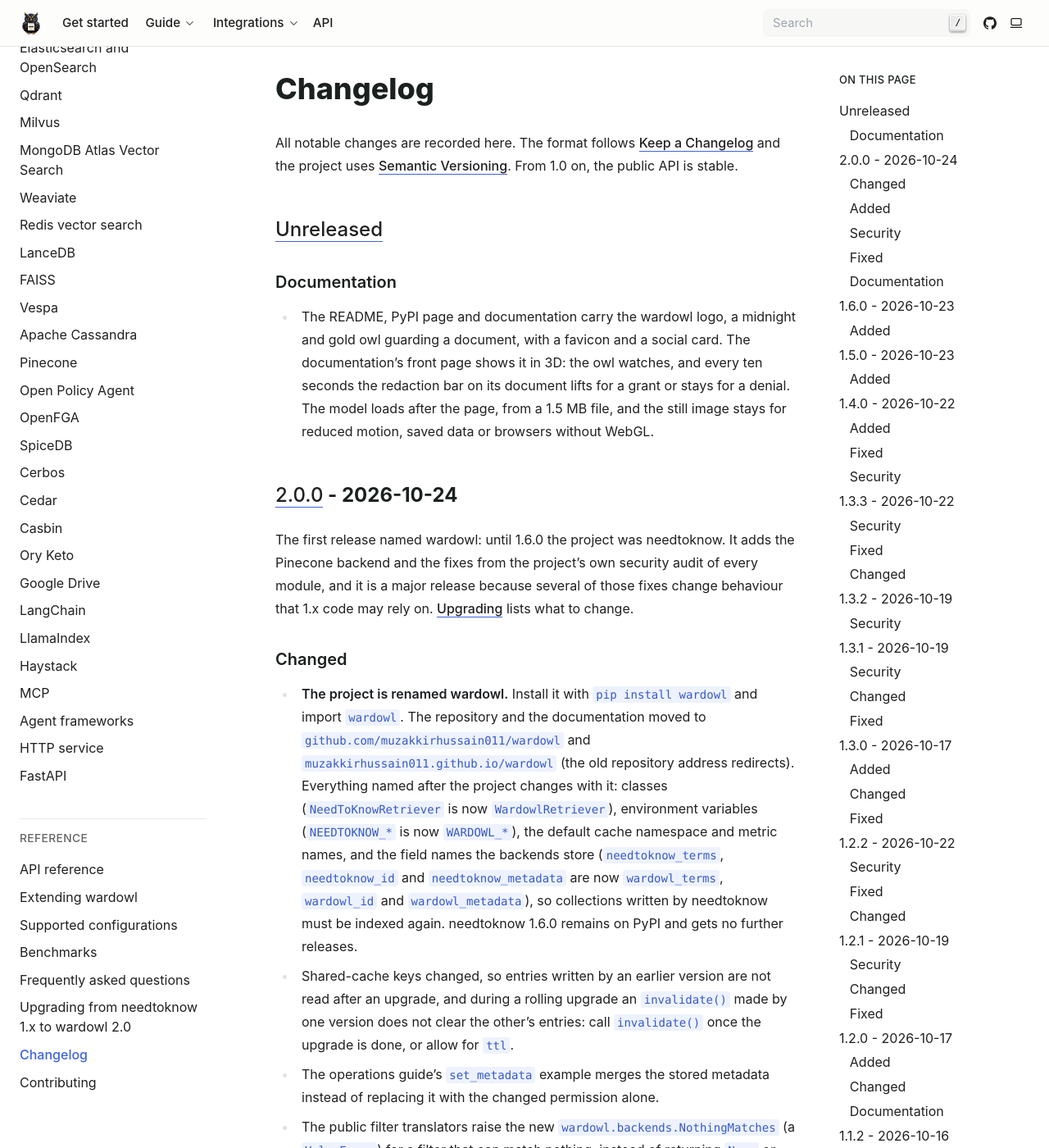
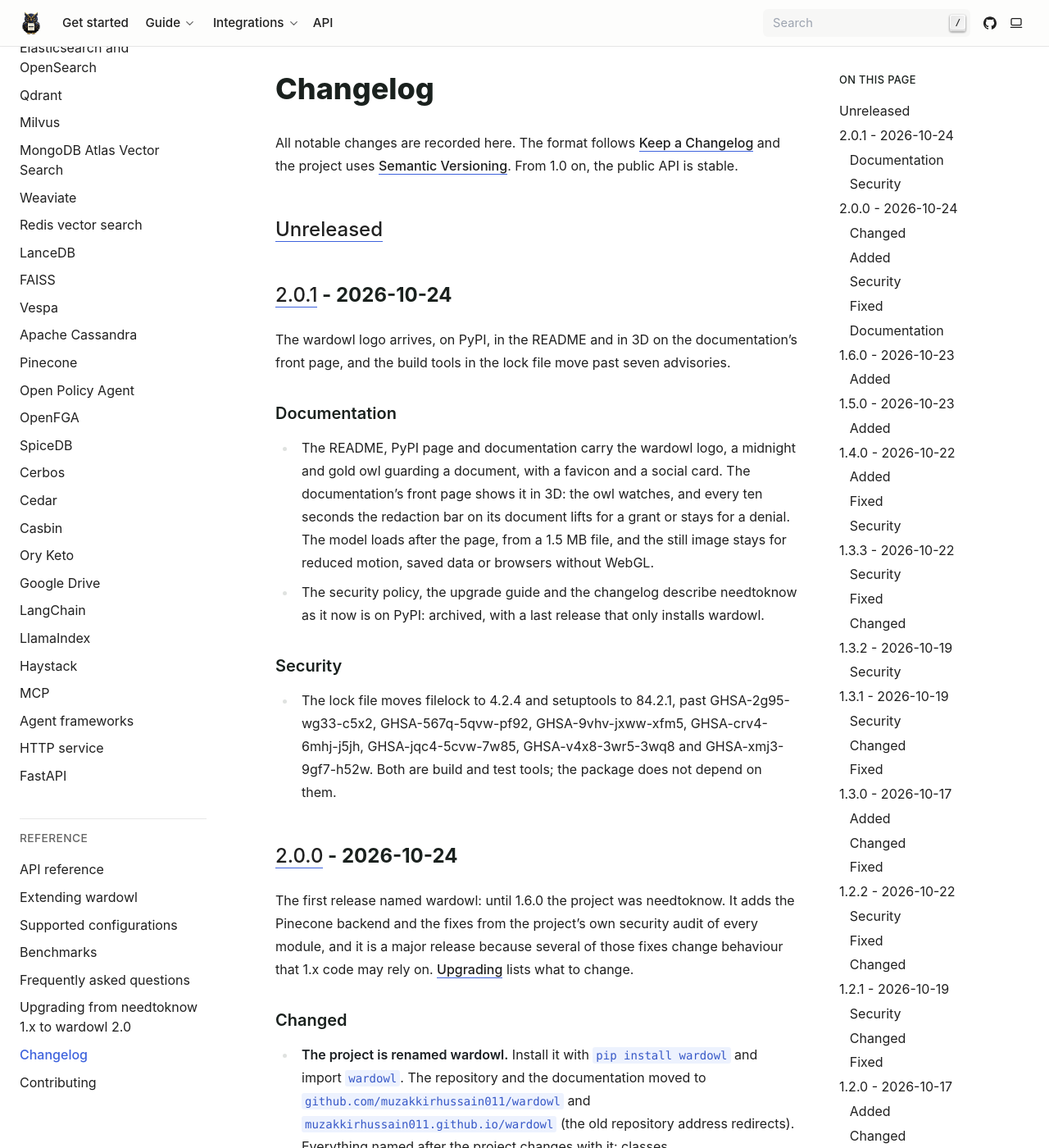
Before and after one commit to muzakkirhussain011/needtoknow, a Sphinx documentation site: the page built from docs/changelog.md, in a window 1280 px wide and 1400 px high. Shown: the whole window at 82% size. Built offline with Sphinx 7.4.7, drawn with Linux system fonts in a browser that asks for light colours; some of the changed text lies outside the part shown.

Commit message:
release: wardowl 2.0.1
The logo on PyPI, the needtoknow tombstone in the security policy and the upgrade guide, and the build tools past seven advisories.

```diff
--- a/CHANGELOG.md
+++ b/CHANGELOG.md
@@ -6,6 +6,11 @@
 
 ## [Unreleased]
 
+## [2.0.1] - 2026-10-24
+
+The wardowl logo arrives, on PyPI, in the README and in 3D on the documentation's front page, and
+the build tools in the lock file move past seven advisories.
+
 ### Documentation
 
 - The README, PyPI page and documentation carry the wardowl logo, a midnight and gold owl guarding a
@@ -13,6 +18,15 @@
   watches, and every ten seconds the redaction bar on its document lifts for a grant or stays for a
   denial. The model loads after the page, from a 1.5 MB file, and the still image stays for reduced
   motion, saved data or browsers without WebGL.
+- The security policy, the upgrade guide and the changelog describe needtoknow as it now is on
+  PyPI: archived, with a last release that only installs wardowl.
+
+### Security
+
+- The lock file moves filelock to 4.2.4 and setuptools to 84.2.1, past GHSA-2g95-wg33-c5x2,
+  GHSA-567q-5qvw-pf92, GHSA-9vhv-jxww-xfm5, GHSA-crv4-6mhj-j5jh, GHSA-jqc4-5cvw-7w85,
+  GHSA-v4x8-3wr5-3wq8 and GHSA-xmj3-9gf7-h52w. Both are build and test tools; the package does not
+  depend on them.
 
 ## [2.0.0] - 2026-10-24
 
@@ -30,7 +44,8 @@
   variables (`NEEDTOKNOW_*` is now `WARDOWL_*`), the default cache namespace and metric names, and the
   field names the backends store (`needtoknow_terms`, `needtoknow_id` and `needtoknow_metadata` are
   now `wardowl_terms`, `wardowl_id` and `wardowl_metadata`), so collections written by needtoknow
-  must be indexed again. needtoknow 1.6.0 remains on PyPI and gets no further releases.
+  must be indexed again. needtoknow is archived on PyPI; its last release, needtoknow 2.0.0,
+  has no code and only installs wardowl.
 
 - Shared-cache keys changed, so entries written by an earlier version are not read after an
   upgrade, and during a rolling upgrade an `invalidate()` made by one version does not clear the
@@ -1056,7 +1071,8 @@
 - The project is now `wardowl`, a permission-aware retrieval library (ADR 0005). The earlier
   Rampart gateway lives on as an example deployment in `examples/gateway`.
 
-[Unreleased]: https://github.com/muzakkirhussain011/wardowl/compare/v2.0.0...HEAD
+[Unreleased]: https://github.com/muzakkirhussain011/wardowl/compare/v2.0.1...HEAD
+[2.0.1]: https://github.com/muzakkirhussain011/wardowl/compare/v2.0.0...v2.0.1
 [2.0.0]: https://github.com/muzakkirhussain011/wardowl/compare/v1.6.0...v2.0.0
 [1.6.0]: https://github.com/muzakkirhussain011/wardowl/compare/v1.5.0...v1.6.0
 [1.5.0]: https://github.com/muzakkirhussain011/wardowl/compare/v1.4.0...v1.5.0
--- a/wardowl/__init__.py
+++ b/wardowl/__init__.py
@@ -22,7 +22,7 @@
 from wardowl.retriever import PermissionedRetriever, Reranker, RetrievalResult, SearchBackend, Strategy
 from wardowl.types import Document, Hit, Query, Subject
 
-__version__ = "2.0.0"
+__version__ = "2.0.1"
 
 __all__ = [
     "AllOf",
```
Also changed, not shown: SECURITY.md (+5 -4 lines), docs/upgrading.md (+3 -2 lines), 1 other file.
